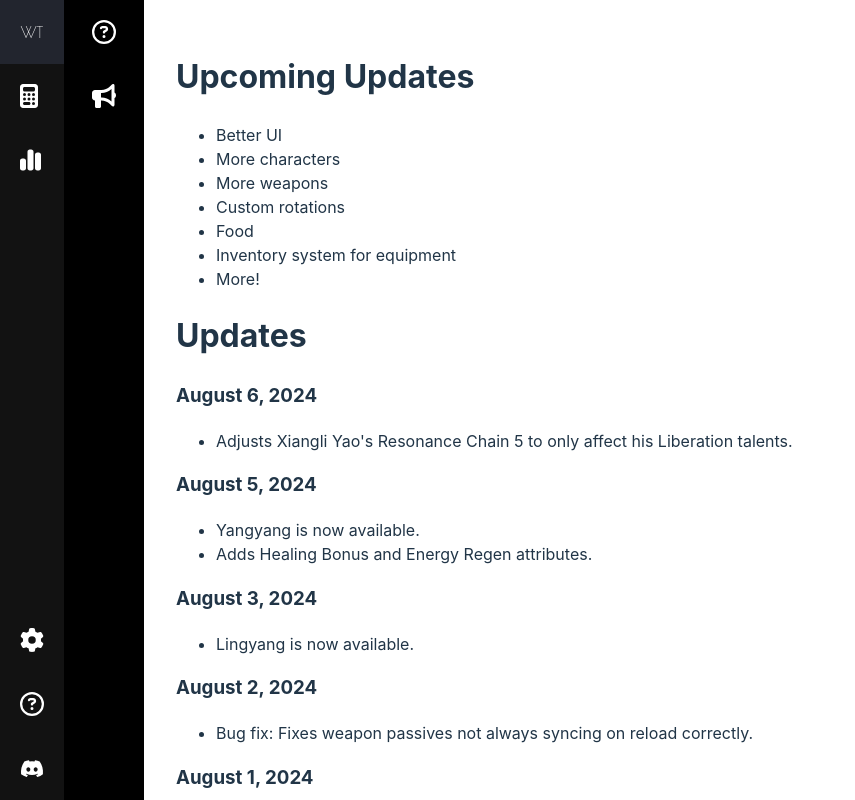
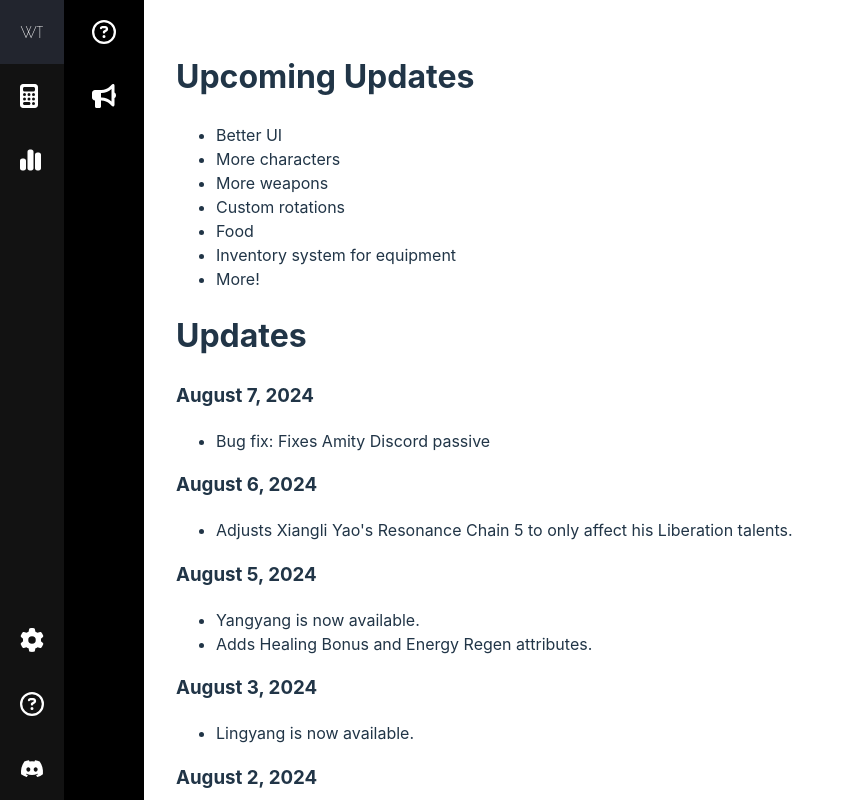
Before and after one commit to ryanbenson/wuthering-waves-optimizer, a Vue app: page /updates in a window 1280 px wide. Shown: the top 800 px of the page, without its empty margins (0-855 px from the left). Built offline with nearby package versions, Linux system fonts and the light colour scheme.

Commit message:
Fixes amity discord passive

```diff
--- a/src/pages/UpdatesView.vue
+++ b/src/pages/UpdatesView.vue
@@ -31,6 +31,10 @@
       <li>More!</li>
     </ul>
     <h1>Updates</h1>
+    <h3>August 7, 2024</h3>
+    <ul>
+      <li>Bug fix: Fixes Amity Discord passive</li>
+    </ul>
     <h3>August 6, 2024</h3>
     <ul>
       <li>
--- a/src/weapons/Gauntlets/AmityAccord.ts
+++ b/src/weapons/Gauntlets/AmityAccord.ts
@@ -11,7 +11,7 @@ const weaponInfo: WeaponInfo = {
     {
       key: "AmityAccordResonanceLiberationDMGBonus",
       hasStacks: false,
-      modifier: "ResonanceSkillDMGBonus",
+      modifier: "ResonanceLiberationDMGBonus",
       modifierByRefinement: {
         "1": 0.2,
         "2": 0.25,
```
Also changed, not shown: 1 other file (tests, documents, lock files or other folders).
